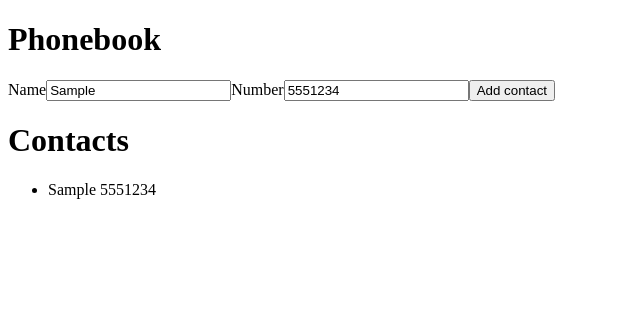
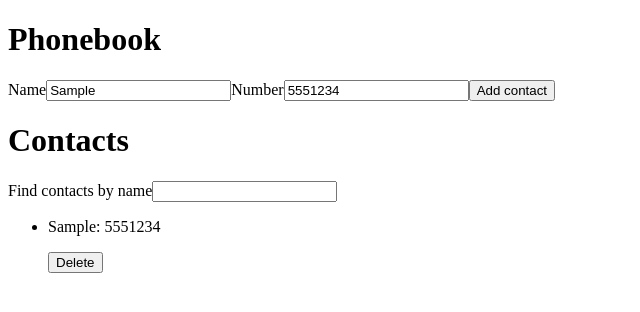
Before and after one commit to AndriiHrytsei/react-hw-04-phonebook, a React (Create React App) app: page / in a window 1280 px wide. Both pictures are taken after typing "Sample", "5551234" into the empty fields and a click on the button "Add contact". Shown: the top 312 px of the page, without its empty margins (0-640 px from the left). Built offline with nearby package versions, Linux system fonts and the light colour scheme.

Commit message:
add delete btn and start filter

```diff
--- a/src/components/App/App.jsx
+++ b/src/components/App/App.jsx
@@ -6,7 +6,8 @@ export default class App extends Component {
   state = {
     contacts: [],
     name: '',
-    number: ''
+    number: '',
+    filter: ''
   }
   handleInputChange = (e) => {
     this.setState({
@@ -19,9 +20,27 @@ export default class App extends Component {
       contacts: [{id: nanoid(), name:this.state.name, number:this.state.number}, ...this.state.contacts]
     })
   }
+  handleDeleteContact = (contactId) => {
+    this.setState({
+      contacts: this.state.contacts.filter((contact) =>  contact.id !== contactId)
+    })
+  }
+  handleFilter = (e) => {
+    this.setState({
+      [e.target.name]: e.target.value,
+      contacts: this.state.contacts.find(contact => contact.name.includes(this.state.filter))
+    })
+  }
+  reset = () => {
+    this.setState({
+      contacts: [],
+      name: '',
+      number: '',
+      filter: ''
+    })
+  }
   render() {
-    const {contacts, name, number} = this.state
-
+    const { contacts, filter } = this.state
     return (
       <div>
         <h1>Phonebook</h1>
@@ -30,6 +49,7 @@ export default class App extends Component {
           <input
             type="text"
             name="name"
+            id='name'
             pattern="^[a-zA-Zа-яА-Я]+(([' -][a-zA-Zа-яА-Я ])?[a-zA-Zа-яА-Я]*)*$"
             title="Name may contain only letters, apostrophe, dash and spaces. For example Adrian, Jacob Mercer, Charles de Batz de Castelmore d'Artagnan"
             required
@@ -39,6 +59,7 @@ export default class App extends Component {
           <input
             type="tel"
             name="number"
+            id='number'
             pattern="\+?\d{1,4}?[-.\s]?\(?\d{1,3}?\)?[-.\s]?\d{1,4}[-.\s]?\d{1,4}[-.\s]?\d{1,9}"
             title="Phone number must be digits and can contain spaces, dashes, parentheses and can start with +"
             required
@@ -47,9 +68,14 @@ export default class App extends Component {
           <button type="submit" >Add contact</button>
         </form>
         <h1>Contacts</h1>
-        <ul className="conractList">
-          {contacts.map((contact) => (
-            <li key={nanoid()}>{contact.name} {contact.number}</li>
+        <label htmlFor="filter">Find contacts by name</label>
+        <input type="text" name="filter" id='filter' onChange={this.handleFilter}/>
+        <ul className="contactList">
+          {contacts.map(contact => (
+            <li key={nanoid()}>
+              <p>{contact.name}: {contact.number}</p>
+              <button type="button" onClick={()=> this.handleDeleteContact(contact.id)}>Delete</button>
+            </li>
           ))}
         </ul>
       </div>
```
